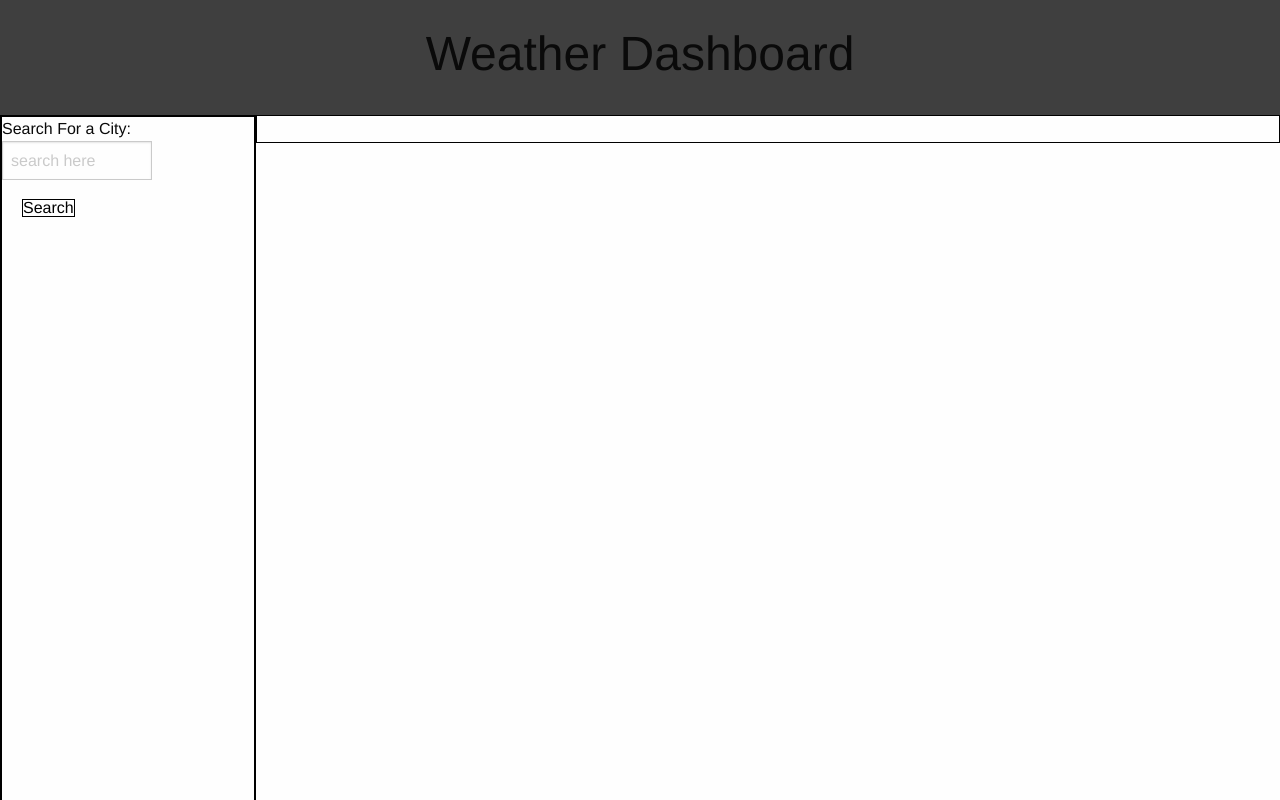
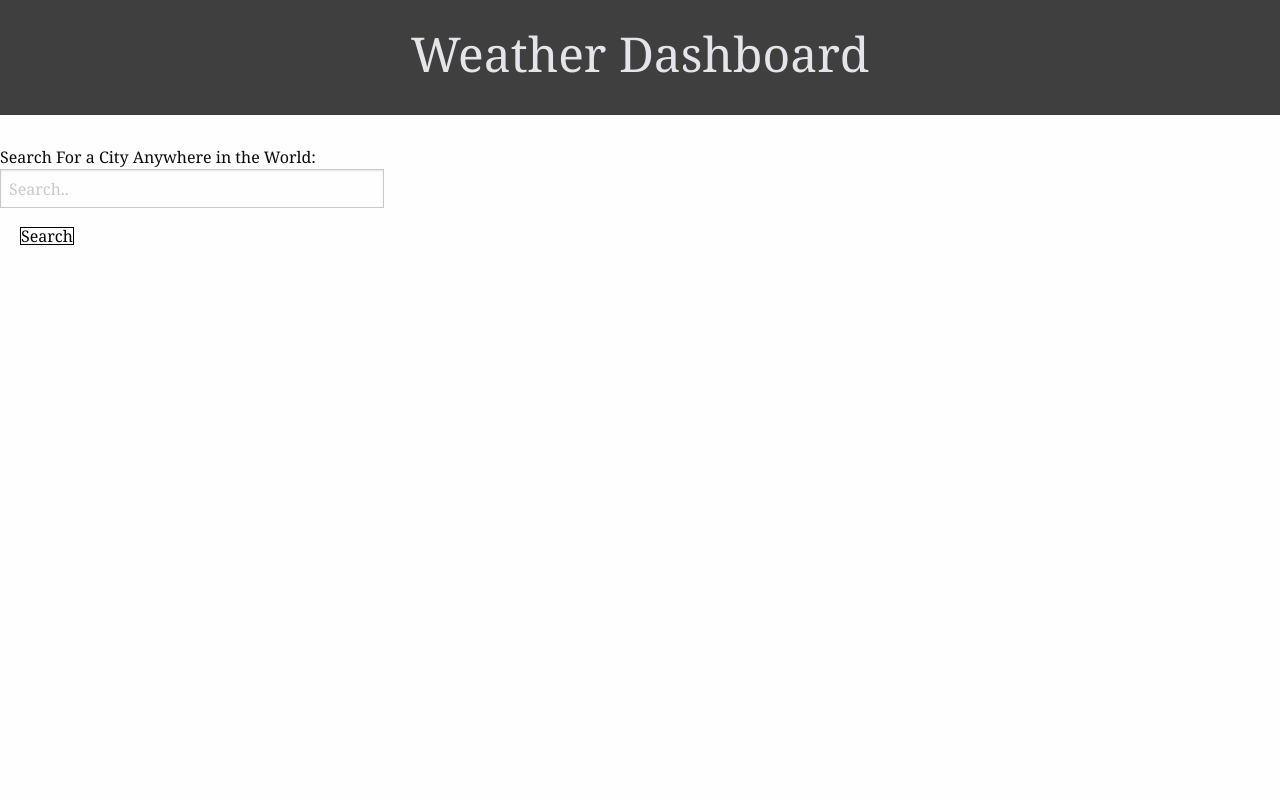
Before and after one commit to ttmgs/Weather-Dashboard, a plain HTML site: page index.html in a window 1280 px wide. Drawn offline with nearby package versions, Linux system fonts and the light colour scheme.

Commit message:
added css to search bar/ concatenated the weather description

```diff
--- a/index.html
+++ b/index.html
@@ -16,30 +16,32 @@
 </head>
 <body>
     <header>
-        <h1>Weather Dashboard</h1>
+        <h1 id="title">Weather Dashboard</h1>
     </header>
-    <div id="leftbar">
-        Search For a City:
- <input id="search" type="text" placeholder="search here">
+    <div id="leftbar" style="font-family: Georgia, 'Times New Roman', Times, serif; margin-top: 30px;">
+        Search For a City Anywhere in the World:
+  <input id="search" type="text" placeholder="Search..">
 <button id="button" type="button">Search</button>
 </div>
 
 <div id="weatherapi">
 <h1 id="heading"></h1>
 <h4 id="country"></h4>
-<h4 id="description"></h4>
+<h4 id="long"></h4>
+<h4 id="lat"></h4>
 <h4 id="temp"></h4>
 <h4 id="feels"></h4>
 <h4 id="winddirection"></h4>
 <h4 id="windspeed"></h4>
+<h4 id="base"></h4>
 <h4 id="yo"></h4>
-
 
     <div id="content"></div>
     <div id="content2"></div>
-  </p>
 
 </div>
+<h3 id="description"></h2>
+
 <script src="script.js"></script>
 
 </body>
--- a/script.js
+++ b/script.js
@@ -20,10 +20,14 @@ button.click(function run() {
       $("#heading").html(cityname)
       $("#temp").text("Temperature: " + data.main.temp + " °F")
       $("#country").text("Country: " + data.sys.country)
-      $("#description").text("Description: " + data.weather[description])
+      $("#long").text("Longitude: " + data.coord.lon)
+      $("#lat").text("Latitude: " + data.coord.lat)
+      $("#description").text(`Today in ${cityname}, we are expecting ` + data.weather[0].description)
       $("#feels").text("Feels like: " + data.main.feels_like + " °F")
       $("#winddirection").text("Wind Direction: " + data.wind.direction.name)
       $("#windspeed").text("Wind Speed: " + data.wind.speed + " mph")
+      $("#base").text("Longitude: " + data.base)
+
 
 
 
--- a/style.css
+++ b/style.css
@@ -2,14 +2,15 @@ header {
     padding: 20px;
     background: rgb(63, 63, 63);
 }
-h1 {
-    color: white;
+#title {
+    color: rgb(228, 228, 235);
     text-align: center;
+    font-family: Georgia, 'Times New Roman', Times, serif;
 }
 
-#search {
-    width: 150px;
-}
+/* #search {
+    width: auto;
+} */
 
 #button {
     border: 1px solid black;
@@ -17,19 +18,22 @@ h1 {
 }
 
 #leftbar {
-    width: 20%;
+    width: 30%;
     height: 100%;
-    border: 2px solid black;
     position: fixed;
     left: 0;
-
-
 }
 
 #weatherapi {
-    border: 1px solid black;
-    width: 80%;
-    float:right;
     height: 100%;
     padding: 5px;
+    text-align: center;
 }
+
+
+#description {
+    text-align: center;
+    margin-top: 70px;
+    font-family: Verdana, Geneva, Tahoma, sans-serif;
+
+}
```
